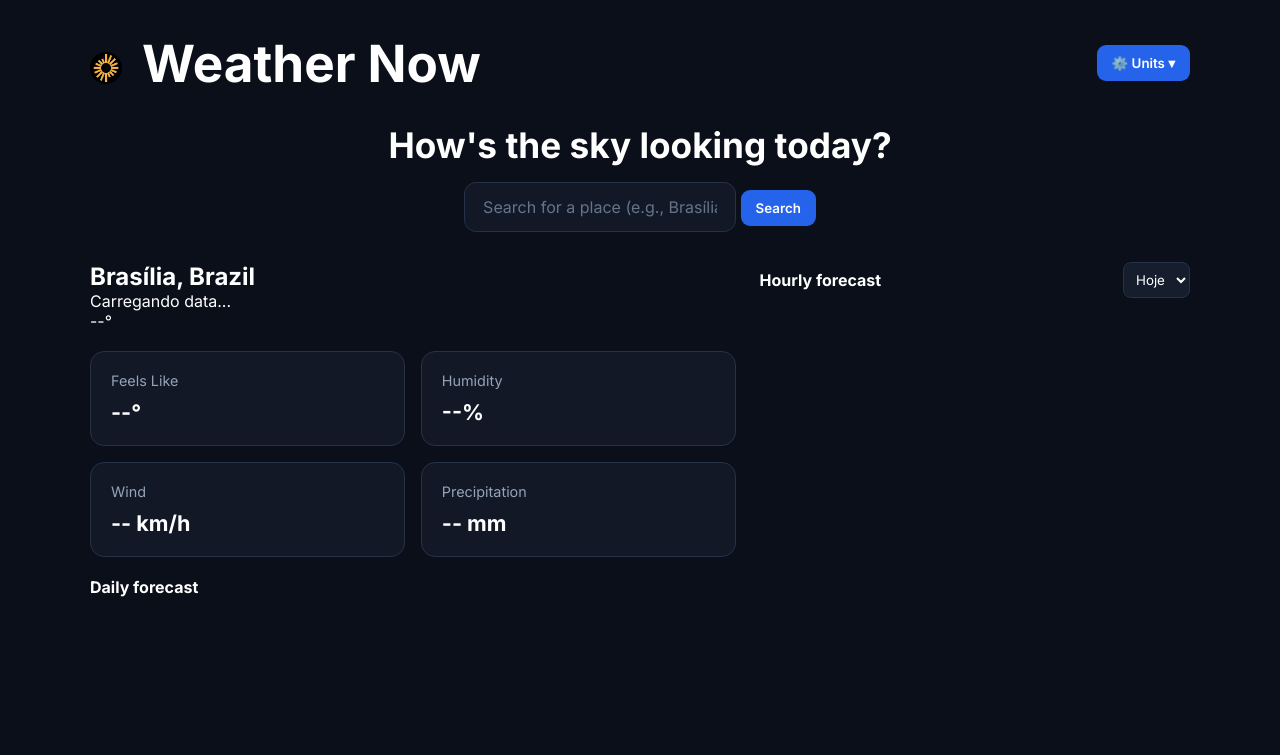
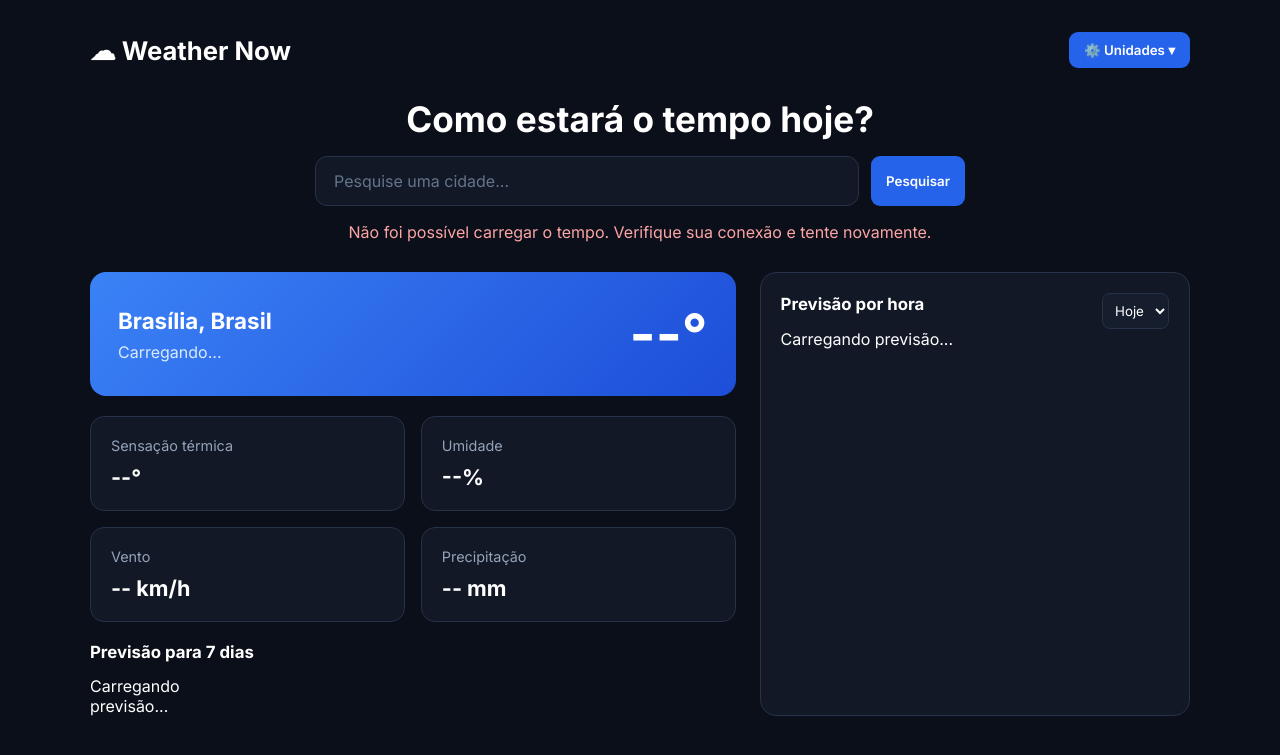
Before and after one commit to FelipeBre/Weather-Now, a Flask app: page / in a window 1280 px wide. Shown: the top 755 px of the page. Run offline with Flask 3, Linux system fonts and the light colour scheme.

Commit message:
Corrige marcas de conflito no index.html

```diff
--- a/templates/index.html
+++ b/templates/index.html
@@ -1,129 +1,134 @@
+
 <!DOCTYPE html>
-<html lang="en">
+<html lang="pt-BR">
 <head>
     <meta charset="UTF-8">
     <meta name="viewport" content="width=device-width, initial-scale=1.0">
-    <title>Previsão do Tempo</title>
-    <!-- Apenas o caminho correto do Flask para o CSS -->
-    <link rel="stylesheet" href="{{ url_for('static', filename='css/style.css') }}">
-    <link href="https://fonts.googleapis.com/css2?family=Inter:wght@400;500;600;700&display=swap" rel="stylesheet">
+
+    <title>Weather Now</title>
+
+    <link rel="preconnect" href="https://fonts.googleapis.com">
+    <link rel="preconnect" href="https://fonts.gstatic.com" crossorigin>
+
+    <link href="https://fonts.googleapis.com/css2?family=Inter:wght@400;500;600;700&display=swap"
+          rel="stylesheet">
+
+    <link rel="stylesheet"
+          href="{{ url_for('static', filename='css/style.css') }}">
 </head>
+
 <body>
-    <div class="container">
-        <!-- Cabeçalho -->
+<main class="container">
+
     <header class="header">
-            <div class="logo">
-               <h1>
-        <img src="{{ url_for('static', filename='IMG/download.png') }}" alt="Logo" style="width: 32px; height: 32px; vertical-align: middle; margin-right: 8px; border-radius: 50%;">
-        Weather Now
-    </h1>
-            </div>
-            <!-- Menu de Unidades Avançado (Estilo do Desafio) -->
+        <h1 class="logo">☁ Weather Now</h1>
+
         <div class="settings-dropdown-container">
-                <button id="units-btn" class="units-toggle-btn">
-                    ⚙️ Units ▾
+            <button id="units-btn" type="button">
+                ⚙️ Unidades ▾
             </button>
+
             <div id="units-menu" class="units-menu hidden">
-                    <div class="units-section-title">Switch to Imperial</div>
-
-                    <div class="unit-group">
-                        <label>Temperature</label>
-                        <select id="temp-unit" class="unit-sub-select">
+                <label for="temp-unit">Temperatura</label>
+                <select id="temp-unit">
                     <option value="celsius">Celsius (°C)</option>
                     <option value="fahrenheit">Fahrenheit (°F)</option>
                 </select>
-                    </div>
 
-                    <div class="unit-group">
-                        <label>Wind Speed</label>
-                        <select id="wind-unit" class="unit-sub-select">
+                <label for="wind-unit">Velocidade do vento</label>
+                <select id="wind-unit">
                     <option value="kmh">km/h</option>
                     <option value="mph">mph</option>
                 </select>
-                    </div>
 
-                    <div class="unit-group">
-                        <label>Precipitation</label>
-                        <select id="precip-unit" class="unit-sub-select">
-                            <option value="mm">Millimeters (mm)</option>
-                            <option value="inch">Inches (in)</option>
+                <label for="precip-unit">Precipitação</label>
+                <select id="precip-unit">
+                    <option value="mm">Milímetros (mm)</option>
+                    <option value="inch">Polegadas (in)</option>
                 </select>
-                    </div>
             </div>
         </div>
     </header>
 
-        <!-- Barra de Pesquisa -->
     <section class="search-section">
-             <h2>How's the sky looking today?</h2>
-             <div class="section-box">
-                <input type="text" id="city-input" placeholder="Search for a place (e.g., Brasília, São Paulo)...">
-                <button id="search-btn" class="search">Search</button>
+        <h2>Como estará o tempo hoje?</h2>
+
+        <form id="search-form" class="search-box">
+            <input
+                id="city-input"
+                type="text"
+                placeholder="Pesquise uma cidade..."
+                required
+            >
+            <button type="submit">Pesquisar</button>
+        </form>
+
+        <p id="error-message" role="alert"></p>
+    </section>
+
+    <div class="dashboard-grid">
+
+        <section class="left-column">
+            <div class="weather-panel">
+                <div>
+                    <h2 id="city-name">Brasília, Brasil</h2>
+                    <p id="current-date">Carregando...</p>
+                </div>
+
+                <strong id="current-temp" class="temperature">
+                    --°
+                </strong>
+            </div>
+
+            <div class="metrics-grid">
+                <article class="metric-card">
+                    <span>Sensação térmica</span>
+                    <strong id="feels-like">--°</strong>
+                </article>
+
+                <article class="metric-card">
+                    <span>Umidade</span>
+                    <strong id="humidity">--%</strong>
+                </article>
+
+                <article class="metric-card">
+                    <span>Vento</span>
+                    <strong id="wind-speed">-- km/h</strong>
+                </article>
+
+                <article class="metric-card">
+                    <span>Precipitação</span>
+                    <strong id="precipitation">-- mm</strong>
+                </article>
+            </div>
+
+            <section>
+                <h3>Previsão para 7 dias</h3>
+                <div id="daily-list" class="daily-list">
+                    Carregando previsão...
+                </div>
+            </section>
+        </section>
+
+        <section class="right-column">
+            <div class="forecast-panel">
+                <div class="forecast-header">
+                    <h3>Previsão por hora</h3>
+                    <select id="day-select" aria-label="Selecionar dia">
+                        <option value="0">Hoje</option>
+                    </select>
+                </div>
+
+                <div id="hourly-list" class="hourly-list">
+                    Carregando previsão...
+                </div>
             </div>
         </section>
 
-        <!-- Layout de Duas Colunas (Dashboard) -->
-        <div class="dashboard-grid">
-            <!-- Coluna Esquerda -->
-            <div class="left-column">
-                <!-- Painel Principal da Cidade -->
-                <section class="colorful-panel">
-                    <div class="colorful-box">
-                        <h2 id="city-name" class="city-name">Brasília, Brazil</h2>
-                        <p id="current-date" class="day-name">Carregando data...</p>
     </div>
-                    <div class="temperature-display">
-                        <span id="current-temp" class="current-temp">--°</span>
-                    </div>
-                </section>
+</main>
 
-                <!-- Métricas Adicionais (Com suporte a cliques/interatividade) -->
-                <section class="metrics-grid">
-                    <div class="metric-card" style="cursor: pointer;" title="Clique para ver mais detalhes">
-                        <span>Feels Like</span>
-                        <strong id="feels-like">--°</strong>
-                    </div>
-                    <div class="metric-card" style="cursor: pointer;" title="Clique para ver mais detalhes">
-                        <span>Humidity</span>
-                        <strong id="humidity">--%</strong>
-                    </div>
-                    <div class="metric-card" style="cursor: pointer;" title="Clique para ver mais detalhes">
-                        <span>Wind</span>
-                        <strong id="wind-speed">-- km/h</strong>
-                    </div>
-                    <div class="metric-card" style="cursor: pointer;" title="Clique para ver mais detalhes">
-                        <span>Precipitation</span>
-                        <strong id="precipitation">-- mm</strong>
-                    </div>
-                </section>
-
-                <!-- Previsão Diária (7 Dias) -->
-                <section class="daily-forecast-section">
-                    <h4>Daily forecast</h4>
-                    <div id="daily-list" class="daily-list">
-                        <!-- Preenchido dinamicamente via JS -->
-                    </div>
-                </section>
-            </div>
-
-            <!-- Coluna Direita (Previsão Horária) -->
-            <div class="right-column">
-                <section class="forecast-section">
-                    <div class="forecast-header">
-                        <h4>Hourly forecast</h4>
-                        <select id="day-select">
-                            <option value="0">Hoje</option>
-                        </select>
-                    </div>
-                    <div id="hourly-list" class="hourly-list-vertical">
-                        <!-- Preenchido dinamicamente via JS -->
-                    </div>
-                </section>
-            </div>
-        </div>
-    </div>
-
-    <!-- Script JavaScript -->
-    <script src="{{ url_for('static', filename='js/script.js') }}"></script>
+<script src="{{ url_for('static', filename='js/script.js') }}"
+        defer></script>
 </body>
 </html>
```
Lines whose indentation alone changed are shown as unchanged.
